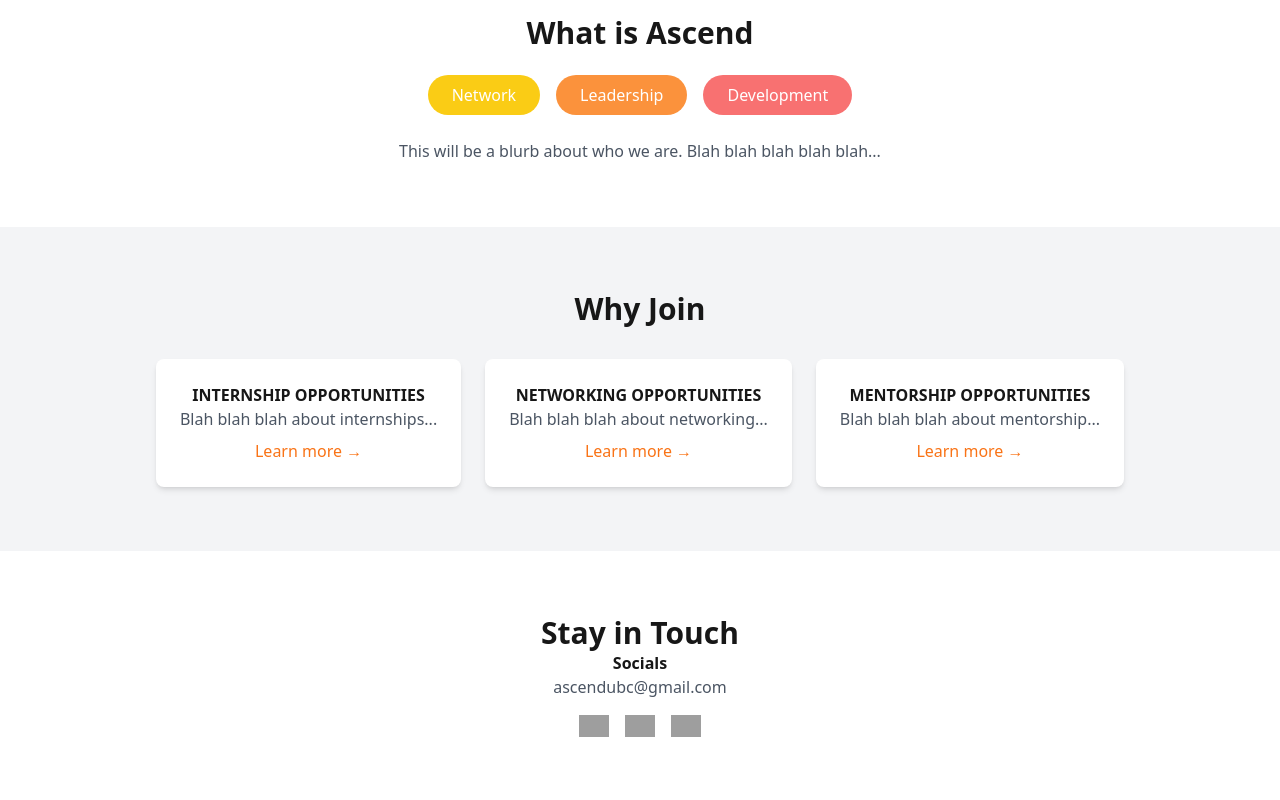
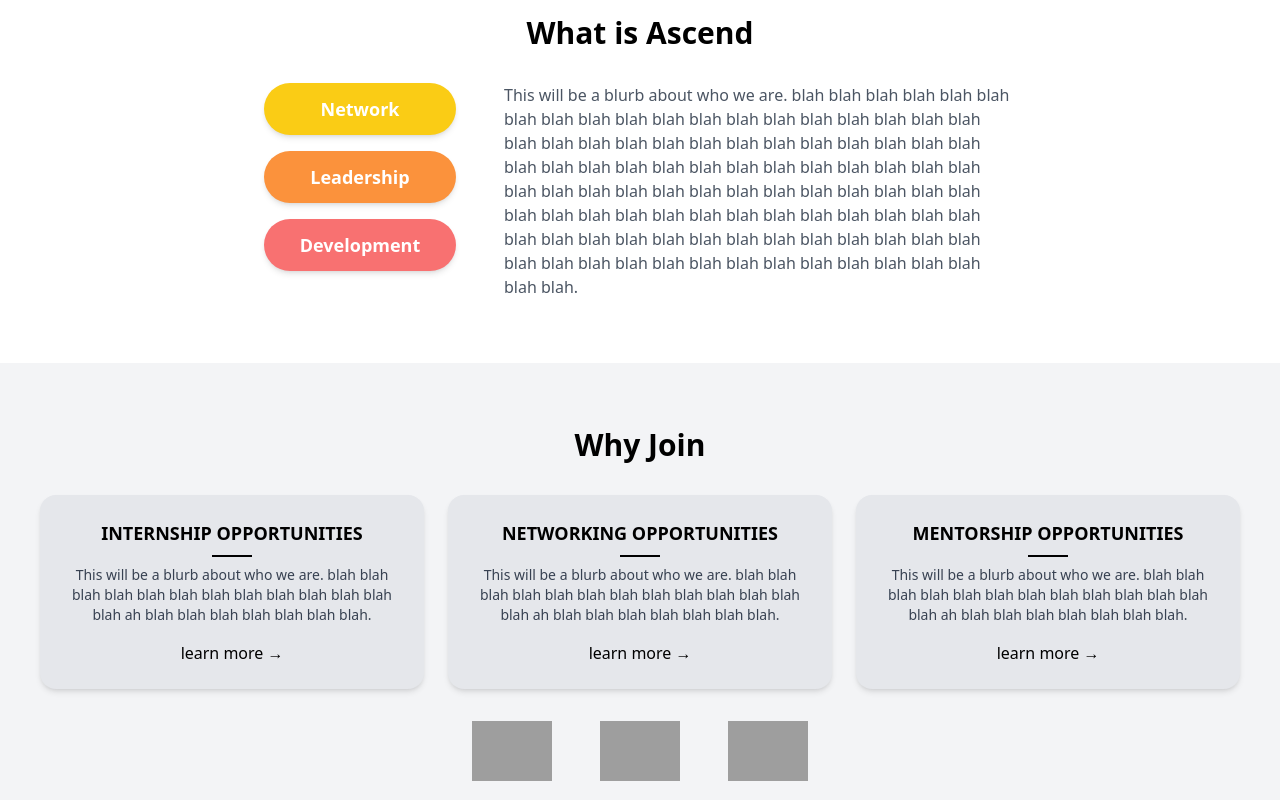
Before and after one commit to gracewxng/AscendUBC, a Next.js app in the folder ascend-ubc/: page / in a window 1280 px wide. Shown: the part 560-1360 px from the top of the page. Built offline with nearby package versions, Linux system fonts and the light colour scheme; grey boxes are pictures that could not be loaded.

Commit message:
reformatted home page

```diff
--- a/ascend-ubc/app/events/page.tsx
+++ b/ascend-ubc/app/events/page.tsx
@@ -47,7 +47,7 @@ export default function Events() {
       <section className="px-6 py-8">
         {[1, 2, 3].map((event, index) => (
           <div key={index} className="bg-gray-50 p-6 rounded-lg shadow-md mb-6 max-w-3xl mx-auto flex flex-col space-y-4">
-            <h3 className="text-lg font-semibold">Professional Networking Night</h3>
+            <h3 className="text-lg font-semibold text-black">Professional Networking Night</h3>
             <div className="flex justify-between items-center text-gray-600">
               <span>📅 2025-02-15 | 6:00 PM - 8:00 PM</span>
             </div>
--- a/ascend-ubc/app/page.tsx
+++ b/ascend-ubc/app/page.tsx
@@ -39,46 +39,95 @@ export default function Home() {
           className="brightness-75"
         />
         <div className="absolute inset-0 flex flex-col items-center justify-center text-center text-white">
-          <h1 className="text-4xl font-bold">Connect<br /> Inspire, <span className="text-orange-500">Ascend</span></h1>
+          <h1 className="text-5xl font-bold">Connect<br /> Inspire, <span className="text-orange-500">Ascend</span></h1>
         </div>
       </header>
 
+
+
       {/* What is Ascend */}
-      <section className="py-16 bg-white text-center px-6">
-        <h2 className="text-3xl font-bold">What is Ascend</h2>
-        <div className="flex justify-center space-x-4 my-6">
-          <span className="px-6 py-2 bg-yellow-400 text-white rounded-full">Network</span>
-          <span className="px-6 py-2 bg-orange-400 text-white rounded-full">Leadership</span>
-          <span className="px-6 py-2 bg-red-400 text-white rounded-full">Development</span>
-        </div>
-        <p className="max-w-3xl mx-auto text-gray-600">This will be a blurb about who we are. Blah blah blah blah blah...</p>
-      </section>
+      <section className="py-16 bg-white px-6">
+        <h2 className="text-3xl font-bold text-black text-center">What is Ascend</h2>
 
-      {/* Why Join */}
-      <section className="py-16 bg-gray-100 text-center px-6">
-        <h2 className="text-3xl font-bold">Why Join</h2>
-        <div className="flex flex-col md:flex-row justify-center space-x-0 md:space-x-6 mt-8">
-          <div className="bg-white p-6 rounded-lg shadow-md max-w-sm">
-            <h3 className="font-semibold">INTERNSHIP OPPORTUNITIES</h3>
-            <p className="text-gray-600">Blah blah blah about internships...</p>
-            <a href="#" className="text-orange-500 mt-2 inline-block">Learn more →</a>
+        <div className="mt-8 flex flex-col md:flex-row items-center md:items-start md:justify-center space-y-4 md:space-y-0 md:space-x-12">
+        {/* Left Side - Buttons */}
+          <div className="flex flex-col space-y-4">
+            <span className="px-6 py-3 bg-yellow-400 text-white font-semibold rounded-full text-lg shadow-md w-48 text-center">Network</span>
+            <span className="px-6 py-3 bg-orange-400 text-white font-semibold rounded-full text-lg shadow-md w-48 text-center">Leadership</span>
+            <span className="px-6 py-3 bg-red-400 text-white font-semibold rounded-full text-lg shadow-md w-48 text-center">Development</span>
           </div>
-          <div className="bg-white p-6 rounded-lg shadow-md max-w-sm">
-            <h3 className="font-semibold">NETWORKING OPPORTUNITIES</h3>
-            <p className="text-gray-600">Blah blah blah about networking...</p>
-            <a href="#" className="text-orange-500 mt-2 inline-block">Learn more →</a>
-          </div>
-          <div className="bg-white p-6 rounded-lg shadow-md max-w-sm">
-            <h3 className="font-semibold">MENTORSHIP OPPORTUNITIES</h3>
-            <p className="text-gray-600">Blah blah blah about mentorship...</p>
-            <a href="#" className="text-orange-500 mt-2 inline-block">Learn more →</a>
+        {/* Right Side - Description */}
+          <div className="max-w-lg text-left text-gray-600">
+            <p>
+              This will be a blurb about who we are. blah blah blah blah blah blah blah blah blah blah blah blah blah blah blah blah blah blah blah blah blah blah blah blah blah blah blah blah blah blah blah blah blah blah blah blah blah blah blah blah blah blah blah blah blah blah blah blah blah blah blah blah blah blah blah blah blah blah blah blah blah blah blah blah blah blah blah blah blah blah blah blah blah blah blah blah blah blah blah blah blah blah blah blah blah blah blah blah blah blah blah blah blah blah blah blah blah blah blah.
+            </p>
           </div>
         </div>
       </section>
 
+
+      {/* Why Join */}
+<section className="py-16 bg-gray-100 text-center px-6">
+  <h2 className="text-3xl font-bold text-black">Why Join</h2>
+
+  <div className="mt-8 flex flex-col md:flex-row justify-center gap-6">
+    {/* Card 1 - Internship Opportunities */}
+    <div className="bg-gray-200 rounded-2xl p-6 shadow-md max-w-sm flex flex-col items-center">
+      <h3 className="font-semibold text-lg text-black">INTERNSHIP OPPORTUNITIES</h3>
+      <div className="w-10 h-0.5 bg-black my-2"></div>
+      <p className="text-gray-700 text-sm text-center">
+        This will be a blurb about who we are. blah blah blah blah blah
+        blah blah blah blah blah blah blah blah ah blah blah blah
+        blah blah blah blah.
+      </p>
+      <a href="#" className="text-black mt-4 inline-flex items-center space-x-1">
+        <span>learn more</span>
+        <span>→</span>
+      </a>
+    </div>
+
+    {/* Card 2 - Networking Opportunities */}
+    <div className="bg-gray-200 rounded-2xl p-6 shadow-md max-w-sm flex flex-col items-center">
+      <h3 className="font-semibold text-lg text-black">NETWORKING OPPORTUNITIES</h3>
+      <div className="w-10 h-0.5 bg-black my-2"></div>
+      <p className="text-gray-700 text-sm text-center">
+        This will be a blurb about who we are. blah blah blah blah blah
+        blah blah blah blah blah blah blah blah ah blah blah blah
+        blah blah blah blah.
+      </p>
+      <a href="#" className="text-black mt-4 inline-flex items-center space-x-1">
+        <span>learn more</span>
+        <span>→</span>
+      </a>
+    </div>
+
+    {/* Card 3 - Mentorship Opportunities */}
+    <div className="bg-gray-200 rounded-2xl p-6 shadow-md max-w-sm flex flex-col items-center">
+      <h3 className="font-semibold text-lg text-black">MENTORSHIP OPPORTUNITIES</h3>
+      <div className="w-10 h-0.5 bg-black my-2"></div>
+      <p className="text-gray-700 text-sm text-center">
+        This will be a blurb about who we are. blah blah blah blah blah
+        blah blah blah blah blah blah blah blah ah blah blah blah
+        blah blah blah blah.
+      </p>
+      <a href="#" className="text-black mt-4 inline-flex items-center space-x-1">
+        <span>learn more</span>
+        <span>→</span>
+      </a>
+    </div>
+  </div>
+
+  {/* Icons Row */}
+  <div className="flex justify-center gap-12 mt-8">
+    <Image src="/briefcase-icon.svg" alt="Internship Icon" width={80} height={80} />
+    <Image src="/network-icon.svg" alt="Networking Icon" width={80} height={80} />
+    <Image src="/star-icon.svg" alt="Mentorship Icon" width={80} height={80} />
+  </div>
+</section>
+
       {/* Stay in Touch Section */}
       <section className="py-16 bg-white text-center px-6">
-        <h2 className="text-3xl font-bold">Stay in Touch</h2>
+        <h2 className="text-3xl font-bold text-black">Stay in Touch</h2>
             <h3 className="font-semibold">Socials</h3>
             <p className="text-gray-600">ascendubc@gmail.com</p>
             <div className="flex justify-center space-x-4 mt-4">
```
